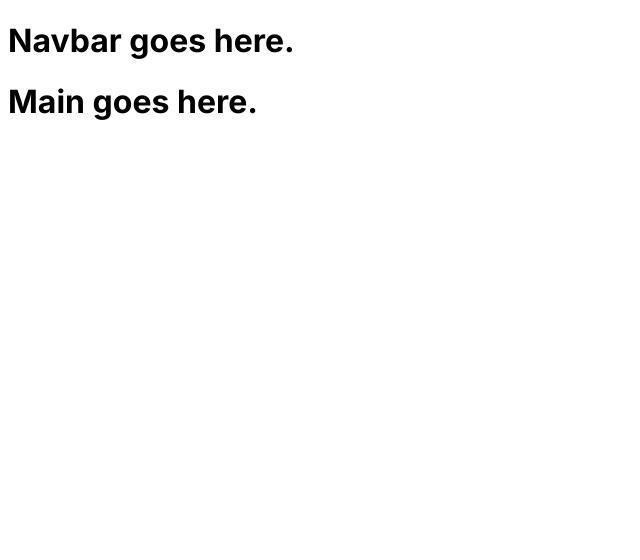
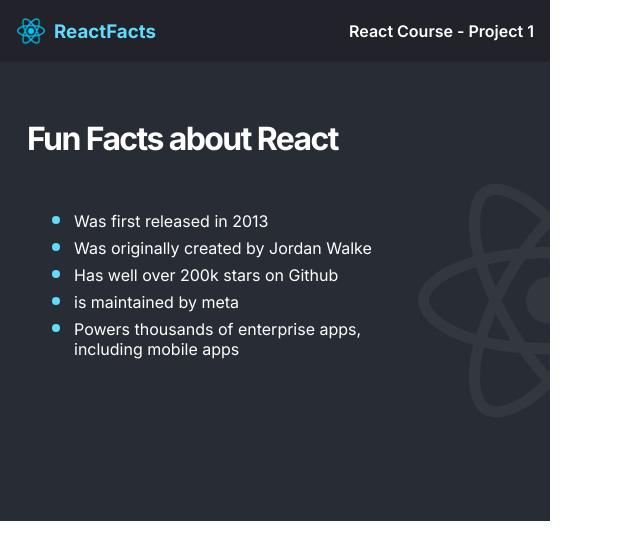
Before and after one commit to shadow6444/1.-React-Project, a React (Vite) app in the folder react-vite-project/: page / in a window 1280 px wide. Shown: the top 560 px of the page, without its empty margins (0-640 px from the left). Built offline with nearby package versions, Linux system fonts and the light colour scheme.

Commit message:
1st React Project

```diff
--- a/react-vite-project/src/App.css
+++ b/react-vite-project/src/App.css
@@ -1,18 +1,84 @@
-.nav{
-    display: flex;
-    justify-content: space-between;
-    align-items: center;
+*,
+::after,
+::before {
+  box-sizing: border-box;
 }
 
-.nav-items{
-    list-style: none;
-    display: flex;
+body,
+h1,
+h2,
+h3,
+h4,
+h5,
+h6 {
+  margin: 0;
+  padding: 0;
 }
 
-.nav-items > li{
-    padding: 10px;
+body{
+    height: 550px;
+    width: 550px;
 }
 
-.logo{
-    width: 60px;
+.nav {
+  display: flex;
+  align-items: center;
+  background-color: #21222a;
 }
+
+.nav img {
+  width: 30px;
+  color: #00d8ff;
+  margin: 1rem;
+  margin-right: 0;
+}
+
+.header-container {
+  display: flex;
+  justify-content: space-between;
+  align-items: center;
+  width: 100%;
+  padding: 1rem;
+  padding-left: 0.5rem;
+}
+
+.header-container h3 {
+  color: #61dafb;
+}
+
+.header-container h4{
+    color: white;
+    font-weight: 600;
+    text-transform: capitalize;
+}
+
+.main-content{
+    background-color: #282d35;
+    width: 550px;
+    height: 459px;
+    color: white;
+    margin: 0;
+    padding: 0;
+    background-image: url(./assets/react-icon-large.png);
+    background-repeat: no-repeat;
+    background-position-x: right ;
+    background-position-y: 107px;
+}
+
+.main-content h1{
+    letter-spacing: -0.05em;
+    padding-top: 57px;
+    padding-left: 27px;
+}
+
+.list-items{
+    margin-top: 46px;
+    padding-left: 74px;
+    font-weight: 400;
+    list-style-type:disc;
+}
+
+.list-items li::marker{
+    color: #61DAFB;
+    font-size: 1.5rem;
+}
--- a/react-vite-project/src/components/Main.jsx
+++ b/react-vite-project/src/components/Main.jsx
@@ -1,3 +1,14 @@
-export default function Main(){
-    return <h1>Main goes here.</h1>
+export default function Main() {
+  return (
+    <div className="main-content">
+      <h1>Fun Facts about React</h1>
+      <ul className="list-items">
+        <li>Was first released in 2013</li>
+        <li>Was originally created by Jordan Walke</li>
+        <li>Has well over 200k stars on Github</li>
+        <li>is maintained by meta</li>
+        <li>Powers thousands of enterprise apps,<br />including mobile apps</li>
+      </ul>
+    </div>
+  );
 }
--- a/react-vite-project/src/components/Navbar.jsx
+++ b/react-vite-project/src/components/Navbar.jsx
@@ -1,3 +1,12 @@
+import logo from '../assets/react-logo.png';
 export default function Navbar(){
-    return <h1>Navbar goes here.</h1>
+    return <>
+        <nav className='nav'>
+            <img src={logo} alt="React Logo" />
+            <div className='header-container'>
+                <h3>ReactFacts</h3>
+                <h4>React course - project 1</h4>
+            </div>
+        </nav>
+    </>
 }
```
Also changed, not shown: react-vite-project/src/App.jsx (+0 -21 lines), react-vite-project/public/react-icon-large.png (added), react-vite-project/src/assets/react-icon-large.png (added).
